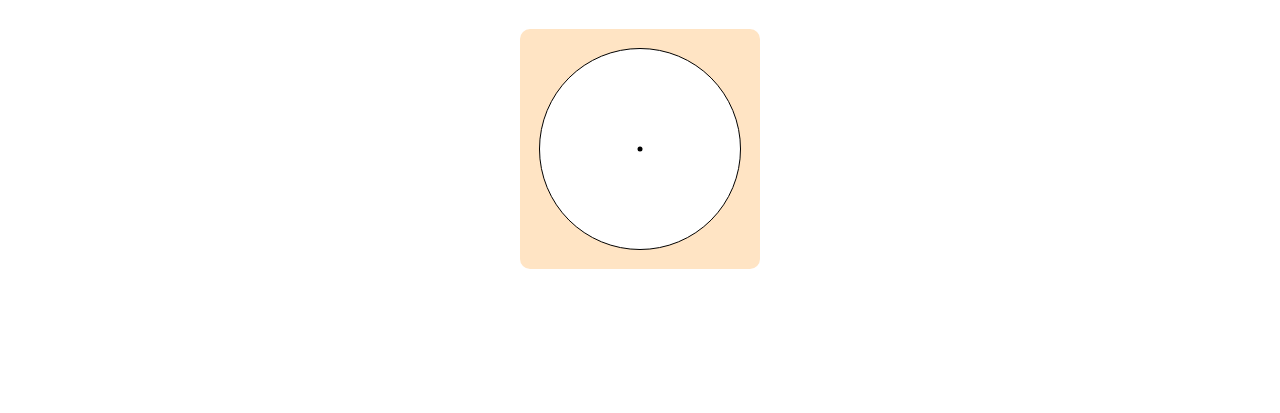
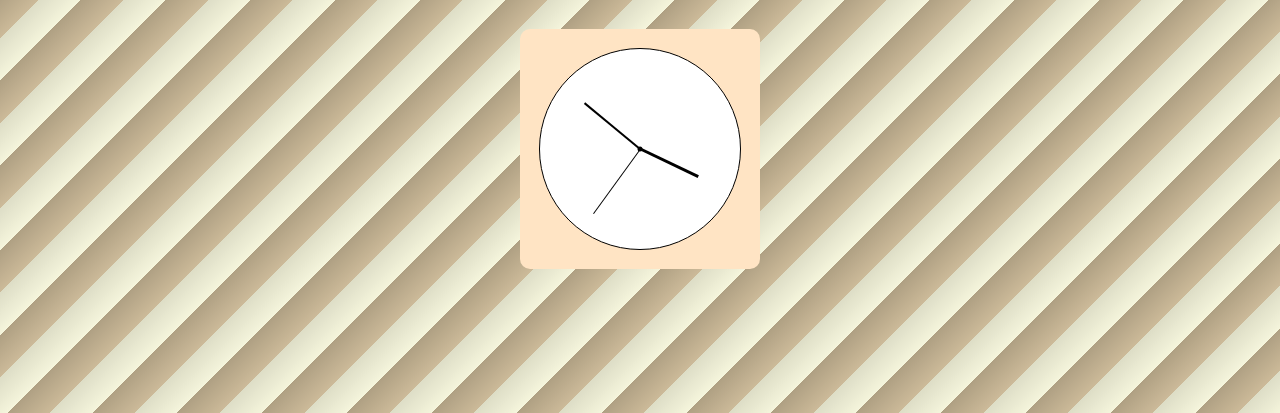
Before and after one commit to LatekVo/date-time-page, a plain HTML site: page index.html in a window 1280 px wide. Shown: the part 387-800 px from the top of the page. Drawn offline with Linux system fonts and the light colour scheme.

Commit message:
Update the project to the final version
- refined UI
- added analog clock

```diff
--- a/index.html
+++ b/index.html
@@ -16,11 +16,10 @@
         <div class="popout-wrapper" id="clock-wrapper">
             <div id="clock-container">
                 <div id="clock-center"></div>
-                <div id="clock-arm-hour"></div>
-                <div id="clock-arm-minute"></div>
-                <div id="clock-arm-second"></div>
-
-
+                <div class="arm" id="clock-arm-hour"></div>
+                <div class="arm" id="clock-arm-minute"></div>
+                <div class="arm" id="clock-arm-second"></div>
+                <div clock="clock-indicator-path"></div>
             </div>
         </div>
     </div>
--- a/main.js
+++ b/main.js
@@ -1,6 +1,9 @@
 let dateHandler = document.getElementById('date-container');
 let timeHandler = document.getElementById('time-container');
 let clockHandler = document.getElementById('clock-container');
+let clockHandlerHour = document.getElementById('clock-arm-hour');
+let clockHandlerMinute = document.getElementById('clock-arm-minute');
+let clockHandlerSecond = document.getElementById('clock-arm-second');
 
 let dateOptions = {
     weekday: 'long',
@@ -13,5 +16,13 @@ setInterval(() => {
     let dateObject = new Date();
     dateHandler.innerHTML = dateObject.toLocaleDateString('pl-PL', dateOptions);
     timeHandler.innerHTML = `${dateObject.toLocaleTimeString('pl-PL')}.${dateObject.getMilliseconds().toString()[0]}`;
-    console.log('update');
+
+    let secondDeg = dateObject.getSeconds();
+    let minuteDeg = dateObject.getMinutes() + (dateObject.getSeconds() / 60);
+    let hourDeg = dateObject.getHours() + (dateObject.getMinutes() / 60);
+
+    clockHandlerHour.style.rotate = `${hourDeg*30}deg`;
+    clockHandlerMinute.style.rotate = `${minuteDeg*6}deg`
+    clockHandlerSecond.style.rotate = `${secondDeg*6}deg`
+
 }, 100);
--- a/style.css
+++ b/style.css
@@ -1,7 +1,13 @@
 body {
     padding: 0;
     margin: 0;
-    background-color: white;
+    background: repeating-linear-gradient(
+        -45deg,
+        beige,
+        rgb(221, 221, 198) 30px,
+        rgb(204, 186, 153) 30px,
+        rgb(175, 160, 131) 60px
+      );
 }
 
 #center-wrapper {
@@ -55,15 +61,56 @@ body {
     aspect-ratio: 1/1;
     background-color: white;
     border: 1px solid;
+
+    display: flex;
+    align-items: center;
+    justify-content: center;
+}
+#clock-container > * {
+    background-color: black;
 }
 
 #clock-center {
-    position: relative;
+    position: absolute;
     top: 50%;
     left: 50%;
     transform: translate(-50%, -50%);
     width: 5px;
     height: 5px;
-    background-color: black;
     border-radius: 50%;
 }
+
+.arm {
+    position: absolute;
+    transform: translateY(-50%);
+}
+
+#clock-arm-hour {
+    height: 8vh;
+    width: 3px;
+}
+
+#clock-arm-minute {
+    height: 9vh;
+    width: 2px;
+}
+
+#clock-arm-second {
+    height: 10vh;
+    width: 1px;
+}
+
+.clock-indicator-path {
+    position: absolute;
+    grid-template-columns: repeat(12, 40px);
+    background-color: black;
+    width: 2px;
+    height: 8px;
+    top: 50%;
+    left: 50%;
+    transform: translate(-50%, -12.5vh);
+}
+
+.clock-indicator-path:nth-of-type(2) {
+    transform: rotate(30deg);
+}
```
